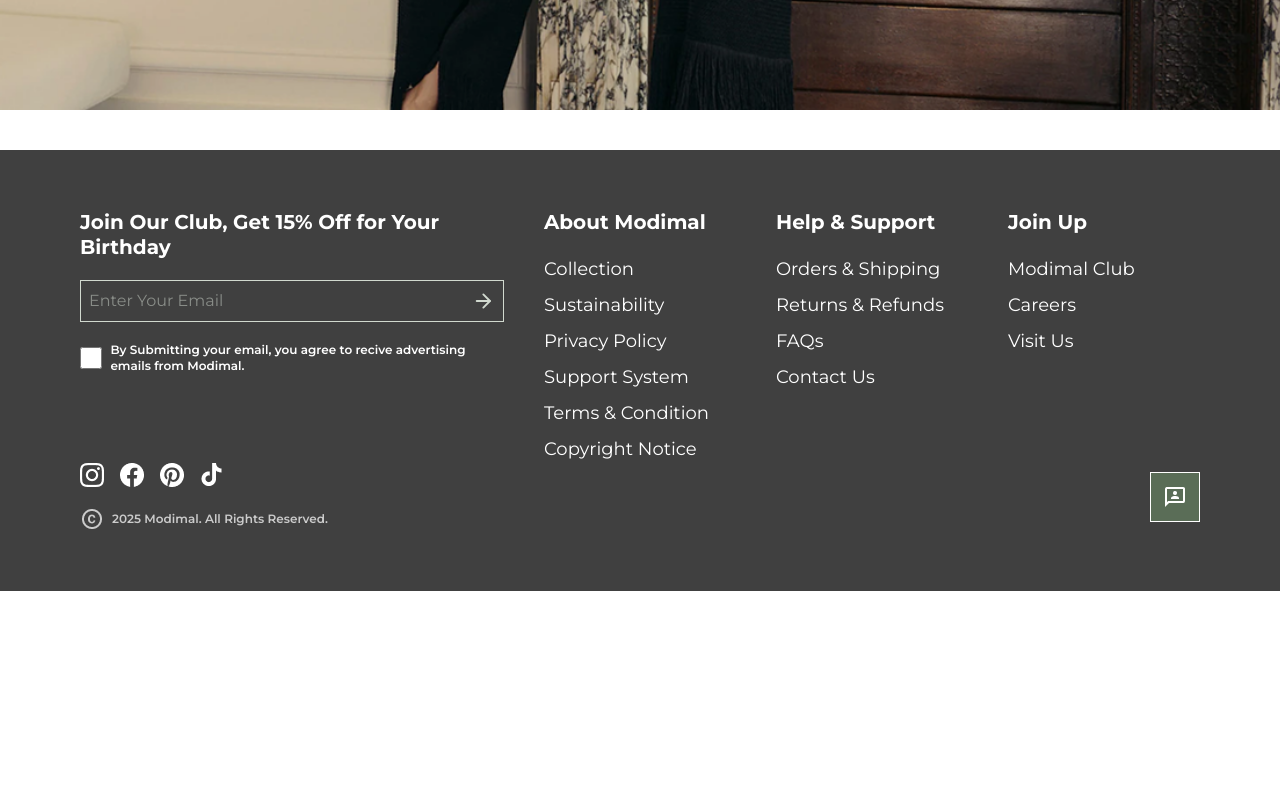
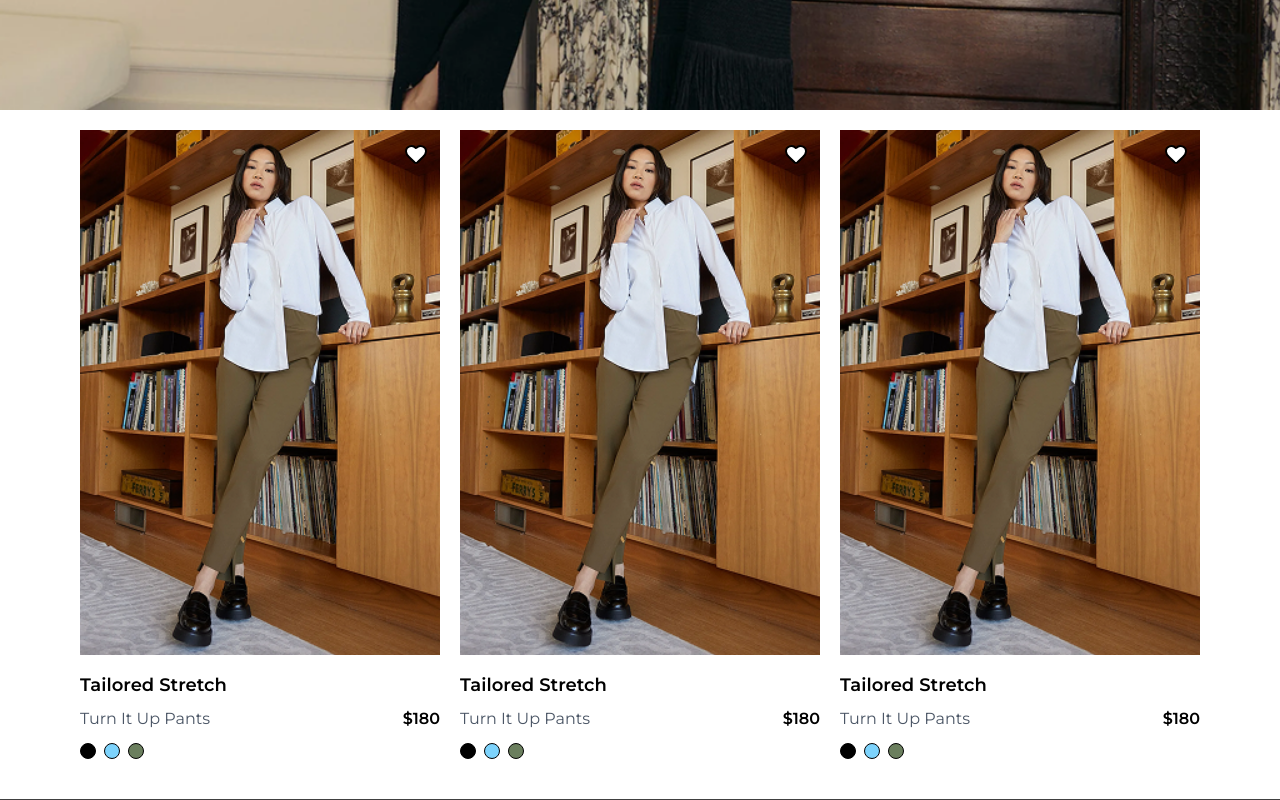
Before and after one commit to codewithprajapti/Modimal-E-Commerce-Website, a React (Vite) app in the folder client/: page / in a window 1280 px wide. Shown: the part 700-1500 px from the top of the page. Before the commit the page ends 1291 px from the top, so only its background shows below. Built offline with nearby package versions, Linux system fonts and the light colour scheme.

Commit message:
working on bestseller and chpis

```diff
--- a/client/src/App.jsx
+++ b/client/src/App.jsx
@@ -1,18 +1,17 @@
 import { Routes, Route } from 'react-router-dom';
 import MainLayout from './layout/MainLayout';
-import Hero from './components/ui/Hero';
 import Register from './pages/Register';
 import Login from './pages/Login';
-import Accordian from './components/ui/Accordian';
 import FAQs from './pages/FAQs';
 import ContactUs from './pages/ContactUs';
+import Home from './pages/Home';
 
 export default function App() {
   return (
     <>
       <Routes>
         <Route path="/" element={<MainLayout />}>
-          <Route index element={<Hero />} />
+          <Route index element={<Home />} />
           <Route path="/register" element={<Register />} />
           <Route path="/login" element={<Login />} />
           <Route path="/faqs" element={<FAQs />} />
--- /dev/null
+++ b/client/src/components/homeComponents/BestSellers.jsx
@@ -0,0 +1,21 @@
+import React from 'react';
+import Card from '../ui/Card';
+import Bloses from '../../assets/Navbar Dropdown Images/Blouses.png';
+
+export default function BestSellers() {
+  const details = {
+    src : Bloses,
+    title: 'Tailored Stretch',
+    subtitle: 'Turn It Up Pants',
+    price: '$180',
+    colors: ['#000000', '#7DD3FC', '#6B7F5E'],
+    chips : false
+  };
+  return (
+    <div className='grid grid-cols-3 gap-5'>
+      <Card details={details} />
+      <Card details={details} />
+      <Card details={details} />
+    </div>
+  );
+}
--- /dev/null
+++ b/client/src/components/typography/chips/LargeChips.jsx
@@ -0,0 +1,9 @@
+import React from 'react';
+
+export default function LargeChips({ className, lbel, ...props }) {
+  return (
+    <span className={cn('bg-white px-8 py-3 ', className)} {...props}>
+      <BSM> {lbel} </BSM>
+    </span>
+  );
+}
--- /dev/null
+++ b/client/src/components/typography/chips/SmallChips.jsx
@@ -0,0 +1,9 @@
+import { cn } from '../../../utils/cn';
+import { BSM } from '../body/';
+export default function SmallChips({ className, lbel, ...props }) {
+  return (
+    <span className={cn('bg-white px-6 py-1.5 ', className)} {...props}>
+      <BSM> {lbel} </BSM>
+    </span>
+  );
+}
--- /dev/null
+++ b/client/src/components/typography/chips/index.js
@@ -0,0 +1 @@
+export { default as SmallChips } from './SmallChips';
--- a/client/src/components/ui/Card.jsx
+++ b/client/src/components/ui/Card.jsx
@@ -1,14 +1,71 @@
-import React from 'react'
+import { Heart } from 'lucide-react';
+import { Activity, useEffect, useState } from 'react';
+import { BSM } from '../typography/body';
+import { SmallChips } from '../typography/chips';
 
-export default function Card() {
+export default function Card({ details }) {
+  const [hover, setHover] = useState(false);
+
   return (
-    <div className='absolute'>
+    <div
+      className="w-full max-w-sm"
+      onMouseEnter={() => {
+        setHover(true);
+      }}
+      onMouseLeave={() => {
+        setHover(false);
+      }}
+    >
+      {/* Image Section */}
+      <div className="relative overflow-hidden bg-[#E8C8A8]">
+        {/* New Badge */}
+        <Activity mode={details.chips ? 'visible' : 'hidden'}>
+          {/* <span className="absolute top-3 left-3 bg-white text-sm px-3 py-1">
+            New
+          </span> */}
+          <SmallChips className='absolute top-3 left-3' lbel='New'/>
+        </Activity>
 
-<div>
+        {/* Wishlist Icon */}
+        <button className="absolute top-3 right-3">
+          <Heart className='cursor-pointer' fill="white" stroke="black" />
+        </button>
 
-</div>
+        {/* Product Image */}
+        <img
+          src={details.src}
+          alt={details.title}
+          className="w-full h-full object-center  object-cover"
+        />
 
+        {/* CTA Overlay */}
+        <Activity mode={hover ? 'visible' : 'hidden'}>
+          <BSM className="absolute bottom-4 left-1/2 -translate-x-1/2 w-[90%] cursor-pointer">
+            Next
+          </BSM>
+        </Activity>
+      </div>
 
+      {/* Content */}
+      <div className="mt-4 space-y-2">
+        <h3 className="font-semibold text-lg">{details.title}</h3>
+
+        <div className="flex items-center justify-between">
+          <p className="text-gray-600">{details.subtitle}</p>
+          <span className="font-semibold">{details.price}</span>
+        </div>
+
+        {/* Color Options */}
+        <div className="flex gap-2 pt-1">
+          {details.colors.map((color, index) => (
+            <span
+              key={index}
+              className="w-4 h-4 rounded-full border"
+              style={{ backgroundColor: color }}
+            />
+          ))}
+        </div>
+      </div>
     </div>
-  )
+  );
 }
--- /dev/null
+++ b/client/src/pages/Home.jsx
@@ -0,0 +1,14 @@
+import React from 'react';
+import Hero from '../components/ui/Hero';
+import BestSellers from '../components/homeComponents/BestSellers';
+
+export default function Home() {
+  return (
+    <div className="flex flex-col gap-5">
+      <Hero />
+      <div className='flex flex-col gap-5 px-20'>
+        <BestSellers />
+      </div>
+    </div>
+  );
+}
```
